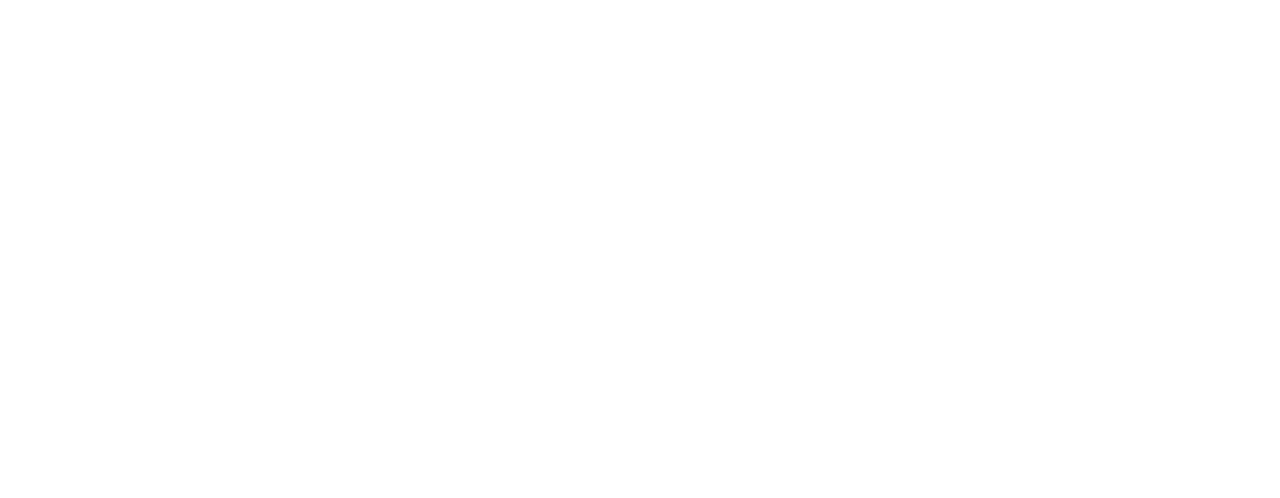
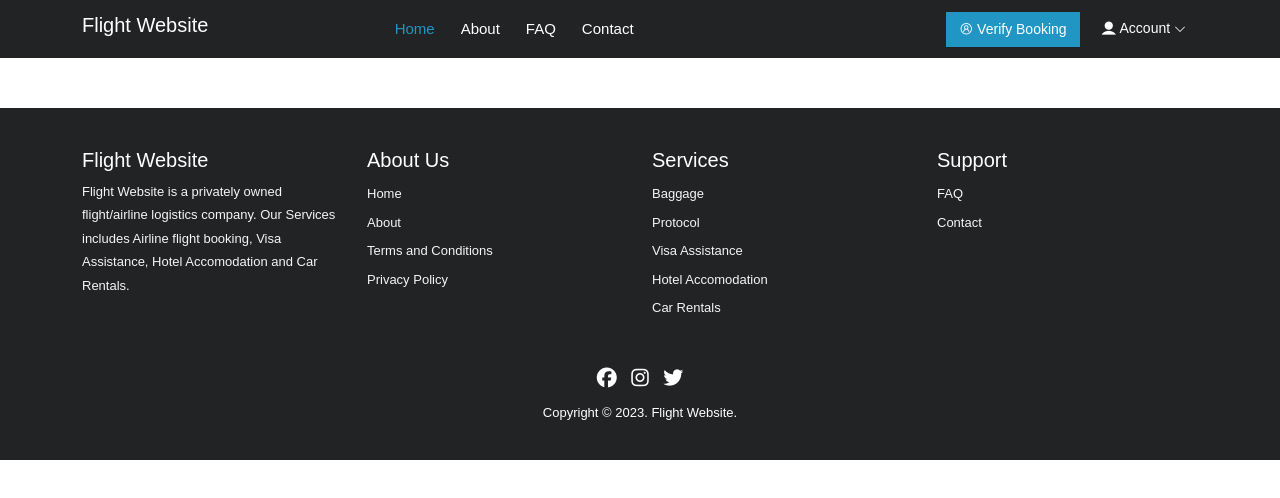
Before and after one commit to Digital-Roah/flight-website, a plain HTML site: page billing.html in a window 1280 px wide. Drawn offline with Linux system fonts and the light colour scheme; a web font is replaced by a local one.

```diff
--- a/billing.html
+++ b/billing.html
@@ -0,0 +1,195 @@
+<!doctype html>
+<html lang="en">
+
+<head>
+  <title>Flight Website - First Stage</title>
+  <!-- Required meta tags -->
+  <meta charset="utf-8">
+  <meta name="viewport" content="width=device-width, initial-scale=1, shrink-to-fit=no">
+
+    <!-- Bootstrap CSS -->
+    <link rel="stylesheet" href="bootstrap/css/bootstrap.min.css">
+    <!-- Custom CSS -->
+    <link rel="stylesheet" href="css/styles.css">
+    <link rel="stylesheet" href="css/responsive.css">
+    <!-- Slick Carousel CSS -->
+    <link rel="stylesheet" href="slick-1.8.1/slick-1.8.1/slick/slick.css">
+    <link rel="stylesheet" href="slick-1.8.1/slick-1.8.1/slick/slick-theme.css">
+    <!-- Icofont CSS -->
+    <link rel="stylesheet" href="icofont/icofont.min.css">
+    <!-- Font Awesome JS -->
+    <script src="js/font-awesome.js"></script>
+    <!-- Line Awesome CSS -->
+    <link rel="stylesheet" href="line-awesome/css/line-awesome.css">
+    <link rel="stylesheet" href="line-awesome/css/line-awesome.min.css">
+    <!-- Animate CSS -->
+    <link rel="stylesheet" href="css/animate.css">
+    <!-- AOS CSS -->
+    <link rel="stylesheet" href="aos/aos.css">
+    <!-- Select 2 CSS -->
+    <link rel="stylesheet" href="css/select2.min.css">
+
+</head>
+
+<body>
+
+  <header>
+    <nav class="navbar navbar-expand-lg navbar-light navbar-color">
+        <div class="container">
+        <a class="navbar-brand" href="index.html"><h5>Flight Website</h5></a>
+        <button class="navbar-toggler d-lg-none toggle-btn" type="button" data-bs-toggle="collapse" data-bs-target="#collapsibleNavId" aria-controls="collapsibleNavId"
+          aria-expanded="false" aria-label="Toggle navigation">
+          <span class="fa fa-bars"></span>
+        </button>
+        <div class="collapse navbar-collapse" id="collapsibleNavId">
+          <ul class="navbar-nav me-auto mt-2 mt-lg-0 offset-lg-2">
+            <li class="nav-item">
+              <a class="nav-link active" href="index.html" aria-current="page">Home <span class="visually-hidden">(current)</span></a>
+            </li>
+            <li class="nav-item">
+              <a class="nav-link" href="#">About</a>
+            </li>
+            <li class="nav-item">
+              <a class="nav-link" href="#">FAQ</a>
+            </li>
+            <li class="nav-item">
+              <a class="nav-link" href="#">Contact</a>
+            </li>
+            <!-- <li class="nav-item dropdown">
+              <a class="nav-link dropdown-toggle" href="#" id="dropdownId" data-bs-toggle="dropdown" aria-haspopup="true" aria-expanded="false">Dropdown</a>
+              <div class="dropdown-menu" aria-labelledby="dropdownId">
+                <a class="dropdown-item" href="#">Action 1</a>
+                <a class="dropdown-item" href="#">Action 2</a>
+              </div>
+            </li> -->
+          </ul>
+          <div class="d-flex my-2 my-lg-0">
+            <a href="" class="btn btn-verify"><span class="la la-user-circle-o"></span> Verify Booking</a>
+            <div class="dropdown">
+              <a class="btn login-drop" type="button" id="triggerId" data-bs-toggle="dropdown" aria-haspopup="true"
+                  aria-expanded="false">
+                   <span class="icofont-ui-user"></span> Account <span class="la la-angle-down font-12"></span>
+                  </a>
+              <div class="dropdown-menu auth-drop" aria-labelledby="triggerId">
+                <a class="dropdown-item" href="#"><span class="icofont-login me-1"></span> Login</a>
+                <a class="dropdown-item" href="#"><span class="fa fa-user-plus me-1"></span>  Register</a>
+              </div>
+            </div>
+          </div>
+          <!-- <form class="d-flex my-2 my-lg-0">
+            <input class="form-control me-sm-2" type="text" placeholder="Search">
+            <button class="btn btn-outline-success my-2 my-sm-0" type="submit">Search</button>
+          </form> -->
+        </div>
+      </div>
+    </nav>
+
+  </header>
+
+  <main>
+
+    <section></section>
+
+</main>
+
+<footer class="footer-area" data-aos="fade" data-aos-duration="1500">
+  <!-- place footer here -->
+  <div class="container">
+    <div class="row">
+      <div class="col lg-3">
+        <h5 class="footer-head text-white">Flight Website</h5>
+        <p class="footer-text">Flight Website is a privately owned flight/airline logistics company. Our Services includes Airline flight booking, Visa Assistance, Hotel Accomodation and Car Rentals.</p>
+      </div>
+      <div class="col-lg-3">
+        <h5 class="footer-head text-white">About Us</h5>
+        <ul class="foot-list">
+          <li><a href="#un">Home</a></li>
+          <li><a href="#un">About</a></li>
+          <li><a href="#un">Terms and Conditions</a></li>
+          <li><a href="#un">Privacy Policy</a></li>
+        </ul>
+      </div>
+      <div class="col-lg-3">
+        <h5 class="footer-head text-white">Services</h5>
+        <ul class="foot-list">
+          <li><a href="#un">Baggage</a></li>
+          <li><a href="#un">Protocol</a></li>
+          <li><a href="#un">Visa Assistance</a></li>
+          <li><a href="#un">Hotel Accomodation</a></li>
+          <li><a href="#un">Car Rentals</a></li>
+        </ul>
+      </div>
+      <div class="col-lg-3">
+        <h5 class="footer-head text-white">Support</h5>
+        <ul class="foot-list">
+          <li><a href="#un">FAQ</a></li>
+          <li><a href="#un">Contact</a></li>
+        </ul>
+      </div>
+    </div>
+
+    <div class="mt-4 text-center">
+      <div class="social-links">
+       <a href="#un"><i class="fab fa-facebook"></i></a>
+       <a href="#un"><i class="fab fa-instagram"></i></a>
+       <a href="#un"><i class="fab fa-twitter"></i></a>
+      </div>
+
+      <p class="copyright text-white font-300 font-13 mt-2">Copyright &copy; 2023. Flight Website.</p>
+    </div>
+
+  </div>
+</footer>
+
+<button onclick="topFunction()" id="myBtn" title="Go to top"><i class="fas fa-level-up-alt"></i></button>
+
+  <!-- Bootstrap JS -->
+  <script src="bootstrap/js/popper.min.js"></script>
+  <script src="bootstrap/js/bootstrap.min.js"></script>
+  <!-- Jquery 3.5.1 -->
+  <script src="js/jquery-2.1.3.min.js"></script>
+  <!-- Slick Carousel JS -->
+  <script src="slick-js/jquery-migrate-1.2.1.min.js"></script>
+  <script src="slick-1.8.1/slick-1.8.1/slick/slick.min.js"></script>
+
+  <!-- Select2 JS -->
+  <script src="js/select2.min.js"></script>
+  <!-- WOW JS -->
+  <script src="js/wow.js"></script>
+  <script>
+      wow = new WOW(
+      {
+          boxClass:     'wow',      // default
+          animateClass: 'animated', // default
+          offset:       0,          // default
+          mobile:       true,       // default
+          live:         true        // default
+      }
+      )
+      wow.init();
+
+  </script>
+  <!-- Custom JS -->
+  <script src="js/scripts.js"></script>
+  <!-- AOS JS -->
+  <script src="aos/aos.js"></script>
+  <script>
+                /**
+ * Animation on scroll function and init
+ */
+ function aos_init() {
+          AOS.init({
+            duration: 1000,
+            easing: 'ease-in-out',
+            once: true,
+            mirror: false
+          });
+        }
+        window.addEventListener('load', () => {
+          aos_init();
+        });
+  </script>
+
+</body>
+
+</html>
```
Also changed, not shown: firststage.html (+0 -50 lines), index.html (+3 -3 lines).
